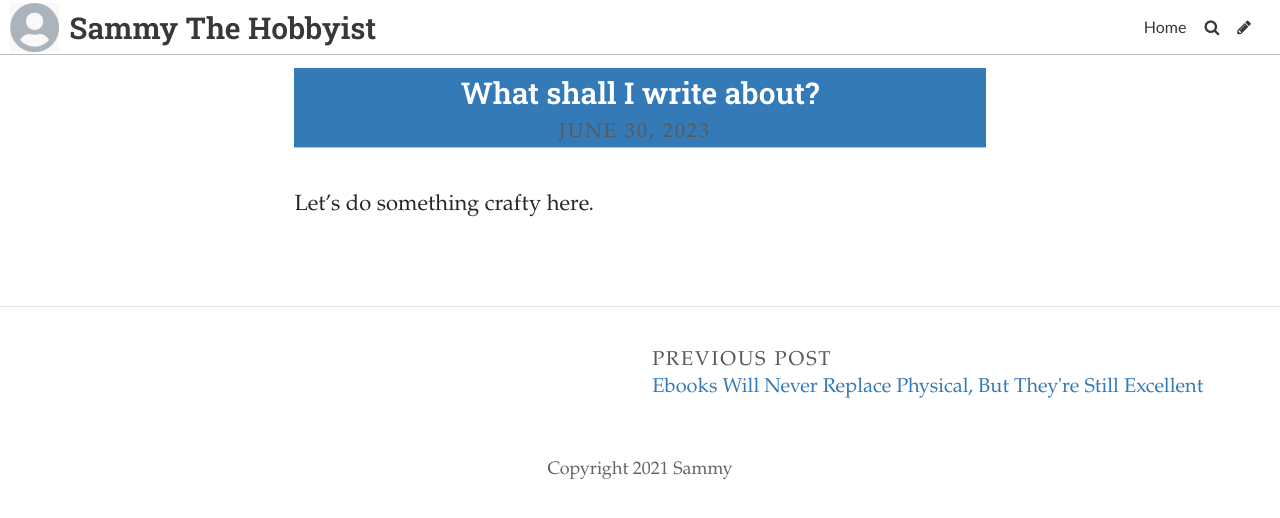
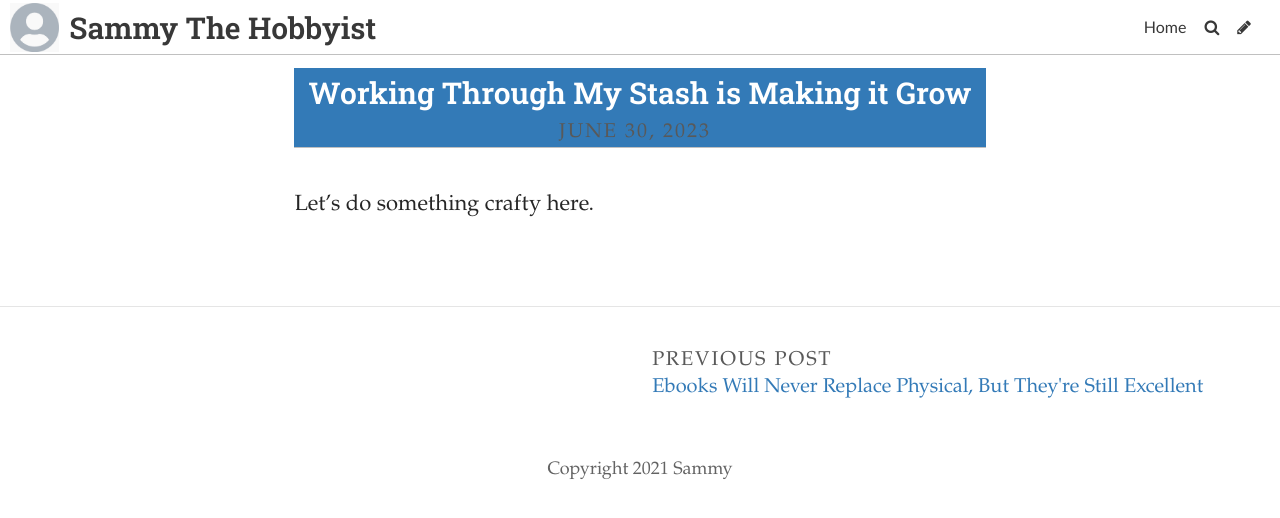
Before and after one commit to SammySpinsAYarn/Blog, a Jekyll site: the page built from _posts/2023-06-22-what-shall-i-write-about.md, in a window 1280 px wide. Shown: the top 518 px of the page. Built offline with Jekyll 4.4.1, drawn with Linux system fonts in a browser that asks for light colours; some web fonts are replaced.

Commit message:
Update Post “2023-06-22-what-shall-i-write-about”

```diff
--- a/_posts/2023-06-22-what-shall-i-write-about.md
+++ b/_posts/2023-06-22-what-shall-i-write-about.md
@@ -1,6 +1,6 @@
 ---
 layout: post
-title: What shall I write about?
+title: Working Through My Stash is Making it Grow
 date: 2023-06-30T13:00:01.336Z
 title_color: "#ffffff"
 comments: false
```
